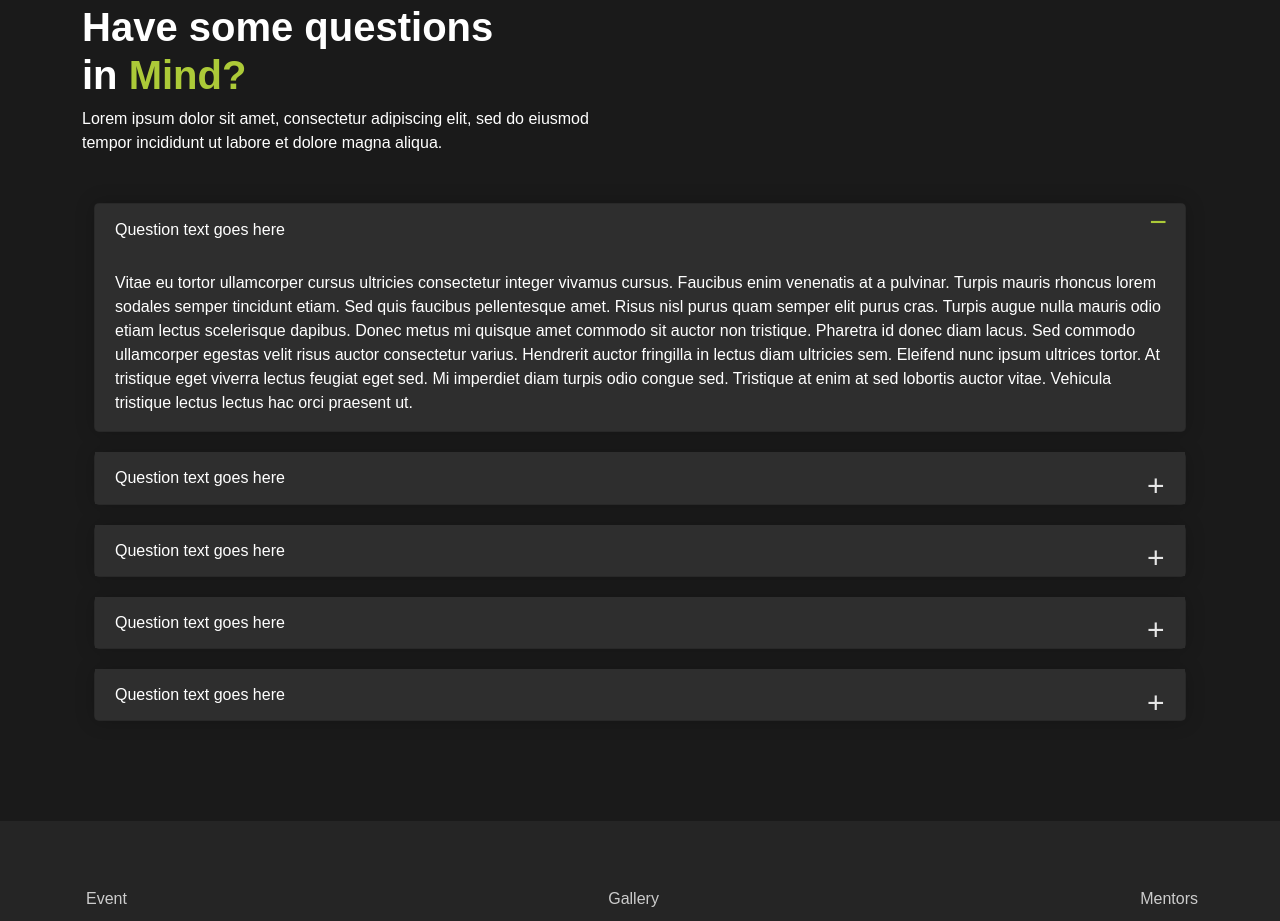
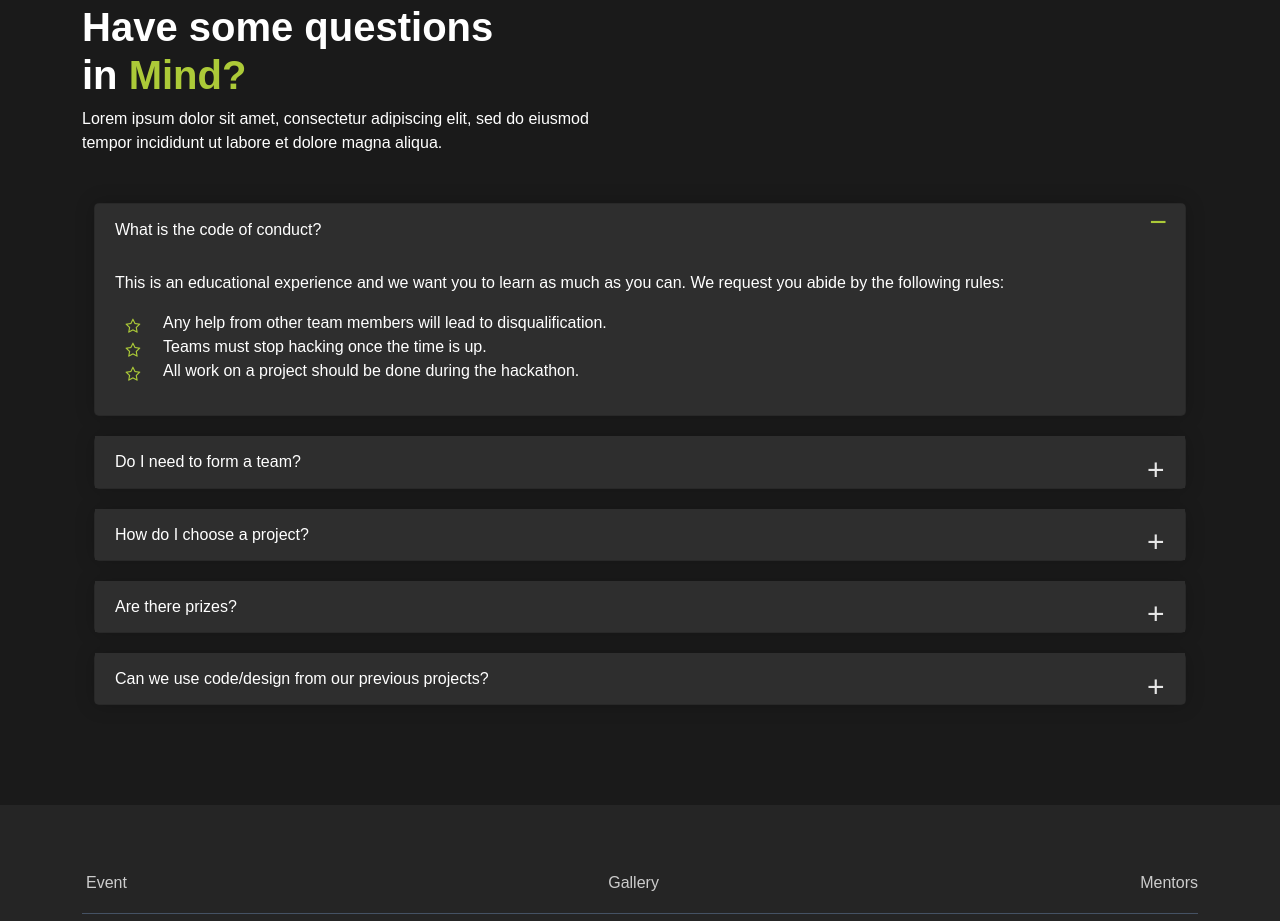
Before and after one commit to balasahebthinkitive/thinkThon, a plain HTML site: page index.html in a window 1280 px wide. Shown: the part 3905-4826 px from the top of the page. Drawn offline with nearby package versions, Linux system fonts and the light colour scheme.

Commit message:
added photo & filea

```diff
--- a/css/style.css
+++ b/css/style.css
@@ -130,6 +130,34 @@ ul {
 .uvp-list ul > li:before {
   background: url("../assets/img/listArrow.svg");
   background-size: cover;
+  background-position: center;
+  padding: 0.15rem;
+  margin-right: 1rem;
+}
+
+.faq-list ul > li:before {
+  content: '\f006';
+  font-family: 'FontAwesome';
+  float: left;
+  margin-left: -1.5em;
+  color: #acca38;
+  height: 1.5rem;
+  width: 1.5rem;
+  display: block;
+  float: left;
+  margin-left: -1.5rem;
+  background-position: center;
+  background-repeat: no-repeat;
+  background-size: 100%;
+}
+.faq-list ul > li:before {
+  content: '\f006';
+  font-family: 'FontAwesome';
+  float: left;
+  margin-left: -1.5em;
+  color: #acca38;
+  /* background: url("../assets/img/listArrow.svg"); */
+  /* background-size: cover; */
   background-position: center;
   padding: 0.15rem;
   margin-right: 1rem;
@@ -723,15 +751,15 @@ header #menu-btn.is-active .line:nth-child(3) {
 }
 
 .accordion-button::after {
-  content: '\002B';
-    color: #E6E6E6;
+  content: "\002B";
+  color: #e6e6e6;
   font-weight: 400;
   float: right;
   margin-left: 5px;
   font-size: 30px;
   position: absolute;
   right: 18px;
-    background-image: none !important
+  background-image: none !important;
 }
 .accordion-button:not(.collapsed)::after {
   content: "\2212";
@@ -743,7 +771,6 @@ header #menu-btn.is-active .line:nth-child(3) {
   position: absolute;
   right: 18px;
 }
-
 
 /* FOOTER CSS */
 
--- a/index.html
+++ b/index.html
@@ -4,12 +4,18 @@
     <meta charset="UTF-8" />
     <meta http-equiv="X-UA-Compatible" content="IE=edge" />
     <meta name="viewport" content="width=device-width, initial-scale=1.0" />
-    <title>Thinkthon</title>
+    <link rel="icon" type="image/x-icon" href="/assets/img/favicon.ico">
+
+    <title>Thinkathon - Software Development Company | Thinkitive </title>
     <link
       href="https://cdn.jsdelivr.net/npm/bootstrap@5.0.2/dist/css/bootstrap.min.css"
       rel="stylesheet"
       integrity="sha384-EVSTQN3/azprG1Anm3QDgpJLIm9Nao0Yz1ztcQTwFspd3yD65VohhpuuCOmLASjC"
       crossorigin="anonymous"
+    />
+    <link
+      rel="stylesheet"
+      href="https://netdna.bootstrapcdn.com/font-awesome/4.0.3/css/font-awesome.css"
     />
     <link rel="stylesheet" href="./css/style.css" />
     <link rel="stylesheet" href="./css/videoplaybtn.css" />
@@ -307,17 +313,6 @@
 
       <section class="commonSection faq-section stacks-gutter">
         <div class="container demo">
-          <!-- <div class="row">
-            <div class="col col-lg-12 col-md-12 col-sm-12">
-              <div class="commonSection_header">
-                <h2 class="commonSection_title h2_head">
-                  Frequently Ask Questions on
-                  <span class="blue-text"> Staff Augmentation</span>
-                </h2>
-                <span class="blue-border-line">&nbsp;</span>
-              </div>
-            </div>
-          </div> -->
           <div class="faqSection">
             <div class="container">
               <div class="row">
@@ -333,7 +328,7 @@
                           aria-expanded="true"
                           aria-controls="collapseOne"
                         >
-                          Question text goes here
+                          What is the code of conduct?
                         </button>
                       </h2>
                       <div
@@ -344,22 +339,26 @@
                         style=""
                       >
                         <div class="accordion-body">
-                          Vitae eu tortor ullamcorper cursus ultricies
-                          consectetur integer vivamus cursus. Faucibus enim
-                          venenatis at a pulvinar. Turpis mauris rhoncus lorem
-                          sodales semper tincidunt etiam. Sed quis faucibus
-                          pellentesque amet. Risus nisl purus quam semper elit
-                          purus cras. Turpis augue nulla mauris odio etiam
-                          lectus scelerisque dapibus. Donec metus mi quisque
-                          amet commodo sit auctor non tristique. Pharetra id
-                          donec diam lacus. Sed commodo ullamcorper egestas
-                          velit risus auctor consectetur varius. Hendrerit
-                          auctor fringilla in lectus diam ultricies sem.
-                          Eleifend nunc ipsum ultrices tortor. At tristique eget
-                          viverra lectus feugiat eget sed. Mi imperdiet diam
-                          turpis odio congue sed. Tristique at enim at sed
-                          lobortis auctor vitae. Vehicula tristique lectus
-                          lectus hac orci praesent ut.
+                          <p>
+                            This is an educational experience and we want you to
+                            learn as much as you can. We request you abide by
+                            the following rules:
+                          </p>
+                          <div class="faq-list">
+                            <ul>
+                              <li>
+                                Any help from other team members will lead to
+                                disqualification.
+                              </li>
+                              <li>
+                                Teams must stop hacking once the time is up.
+                              </li>
+                              <li>
+                                All work on a project should be done during the
+                                hackathon.
+                              </li>
+                            </ul>
+                          </div>
                         </div>
                       </div>
                     </div>
@@ -373,7 +372,7 @@
                           aria-expanded="false"
                           aria-controls="collapseTwo"
                         >
-                          Question text goes here
+                          Do I need to form a team?
                         </button>
                       </h2>
                       <div
@@ -383,15 +382,8 @@
                         data-bs-parent="#accordionExample"
                       >
                         <div class="accordion-body">
-                          We allow you to conduct as many interviews as possible
-                          before hiring your preferred developer from us. Once
-                          you approve, our hired remote developers will work as
-                          your dedicated resources from our cutting-edge
-                          development center. You have complete control over the
-                          resource while we handle developer retention,
-                          administrative support, and infrastructure. We sign
-                          NDAs to ensure that your concept and project are safe
-                          with us.
+                          Yes, you need to form a team. Thinkathon teams will be
+                          of maximum 8 people.
                         </div>
                       </div>
                     </div>
@@ -405,7 +397,7 @@
                           aria-expanded="false"
                           aria-controls="collapseThree"
                         >
-                          Question text goes here
+                          How do I choose a project?
                         </button>
                       </h2>
                       <div
@@ -415,9 +407,8 @@
                         data-bs-parent="#accordionExample"
                       >
                         <div class="accordion-body">
-                          Thinkitive appoints professional project managers to
-                          serve as a single point of contact for all
-                          requirements.
+                          On the day of the event all the team leads will pick
+                          up chit with a problem statement written on it.
                         </div>
                       </div>
                     </div>
@@ -431,7 +422,7 @@
                           aria-expanded="false"
                           aria-controls="collapseFour"
                         >
-                          Question text goes here
+                          Are there prizes?
                         </button>
                       </h2>
                       <div
@@ -441,10 +432,8 @@
                         data-bs-parent="#accordionExample"
                       >
                         <div class="accordion-body">
-                          Yes, you can hire dedicated remote engineers who work
-                          following your deadline, milestone and your time zone
-                          (EST/PST/CST/MST). Please get in touch with us at
-                          sales@thinkitive.com for further details.
+                          Yes, we have cash money for the winning team which
+                          will be divided between all the team members.
                         </div>
                       </div>
                     </div>
@@ -458,7 +447,7 @@
                           aria-expanded="false"
                           aria-controls="collapseFive"
                         >
-                          Question text goes here
+                          Can we use code/design from our previous projects?
                         </button>
                       </h2>
                       <div
@@ -468,10 +457,9 @@
                         data-bs-parent="#accordionExample"
                       >
                         <div class="accordion-body">
-                          A dynamic IT staffing approach enables your business
-                          with additional personnel or a required tech stack. It
-                          maintains flexibility and cost-effectiveness in
-                          decision-making.
+                          No, participants are not allowed to re-use code from
+                          any of the clients projects. If done so, they will be
+                          disqualified.
                         </div>
                       </div>
                     </div>
```
Also changed, not shown: gallery.html (+3 -1 lines), mentors.html (+25 -10 lines), assets/img/djKolthe.png (added), assets/img/favicon.ico (added), assets/img/tejas-kar.png. Lines whose indentation alone changed are shown as unchanged.
